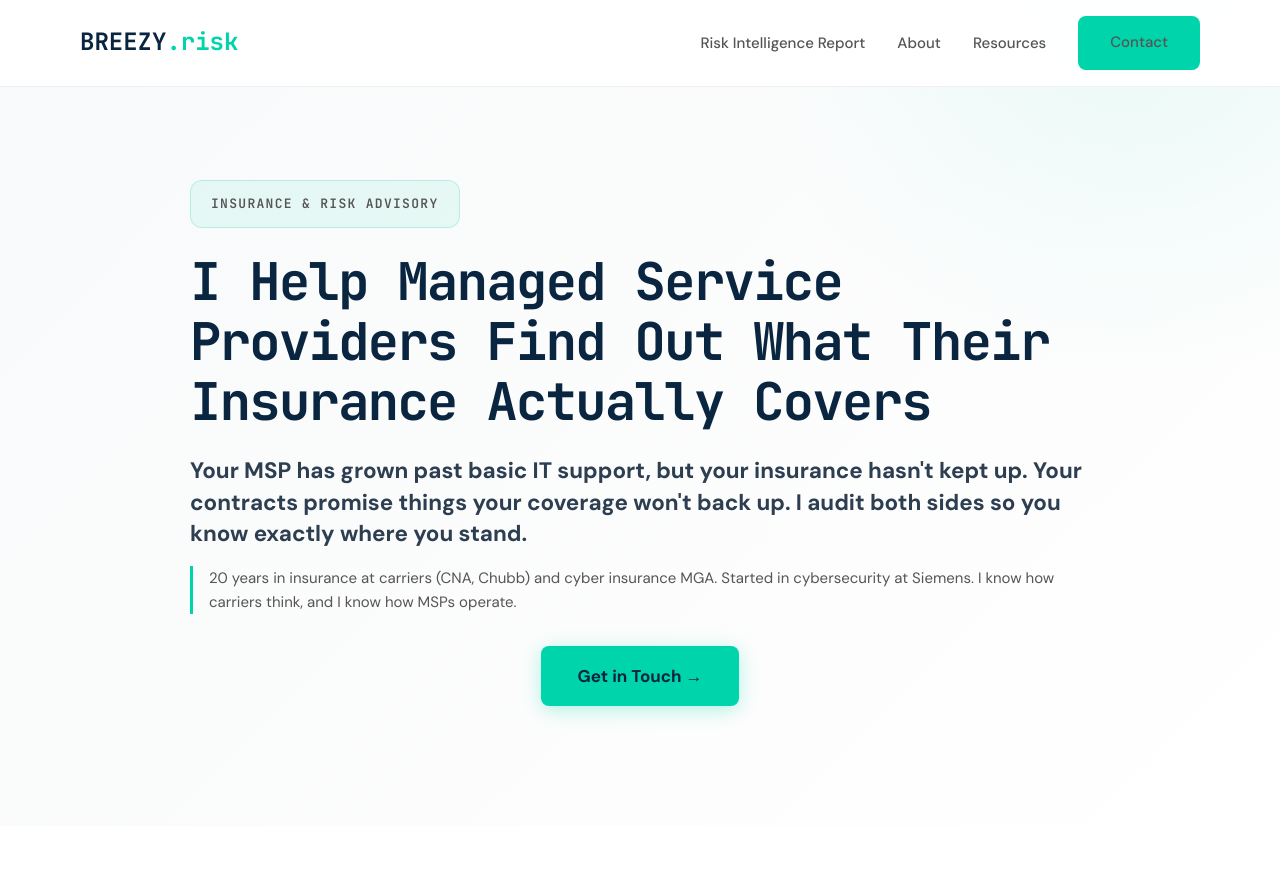
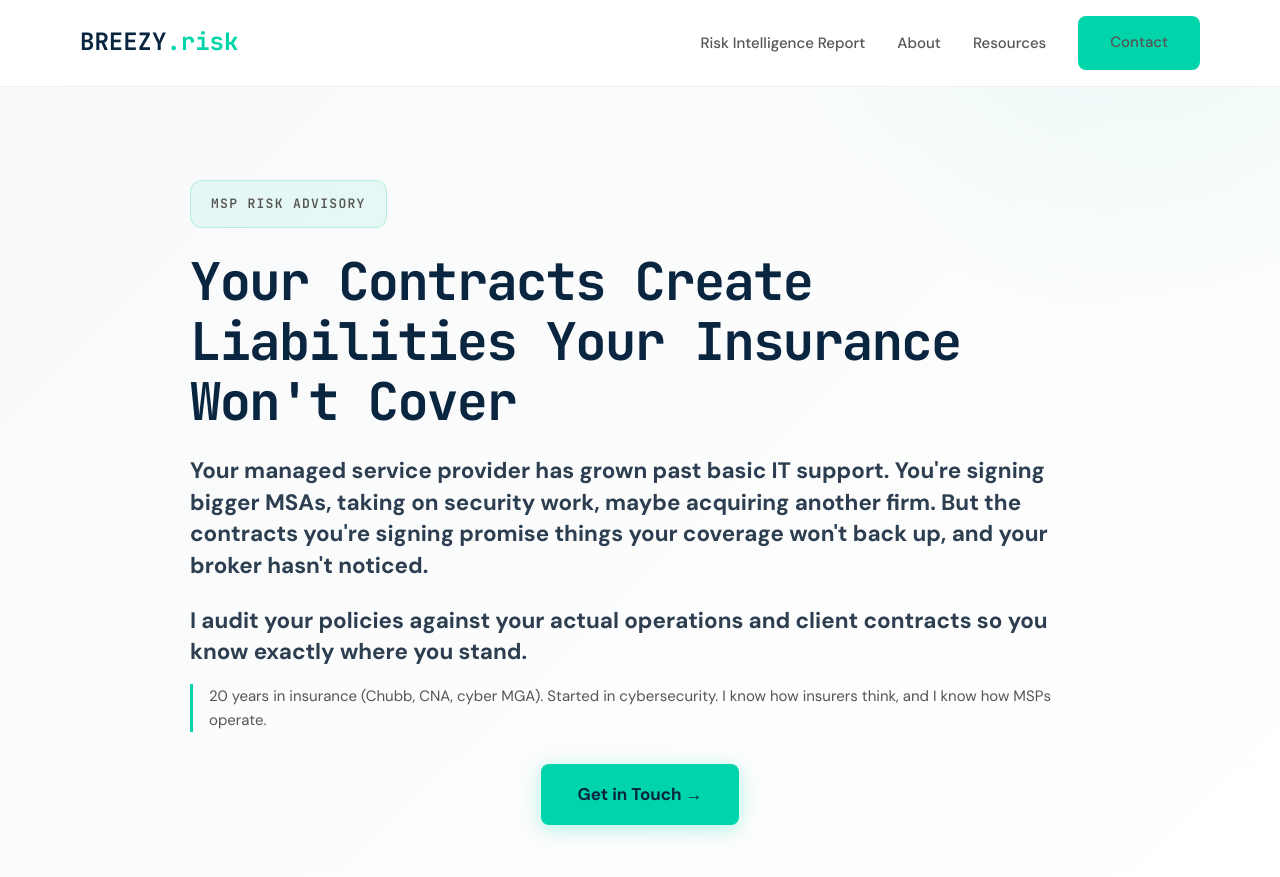
Before and after one commit to joeproe1/breezyins.com, a Jekyll site: the page built from index.html, in a window 1280 px wide and 900 px high. Shown: the top 877 px of the window. Built offline with Jekyll 4.4.1, drawn with Linux system fonts in a browser that asks for light colours.

Commit message:
Homepage hero: pivot to business-problem-first framing
Lead with contracts/liabilities instead of insurance. Matches the
strategic reframe from Feb 23 (insurance is the back end, not the
front door). Also: spell out "managed service provider" on first use,
update meta description, change "carriers" to "insurers" in credibility line.

Co-Authored-By: Claude Opus 4.6 <noreply@anthropic.com>

```diff
--- a/index.html
+++ b/index.html
@@ -1,7 +1,7 @@
 ---
 layout: home
 title: "MSP Insurance & Risk Advisory"
-description: "I help MSPs find out what their insurance covers, and what it doesn't. Policy audits for Tech E&O, Cyber, and contract compliance."
+description: "Your MSP contracts create liabilities your insurance won't cover. I audit your policies against your operations and client contracts so you know exactly where you stand."
 ---
 
 <!-- Hero Section -->
@@ -9,16 +9,20 @@ description: "I help MSPs find out what their insurance covers, and what it does
   <div class="container">
     <div class="hero-content" style="max-width:900px;margin:0 auto;text-align:left">
 
-      <div class="hero-breadcrumb">Insurance &amp; Risk Advisory</div>
+      <div class="hero-breadcrumb">MSP Risk Advisory</div>
 
-      <h1>I Help Managed Service Providers Find Out What Their Insurance Actually Covers</h1>
+      <h1>Your Contracts Create Liabilities Your Insurance Won't Cover</h1>
 
       <p class="hero-subheadline">
-        Your MSP has grown past basic IT support, but your insurance hasn't kept up. Your contracts promise things your coverage won't back up. I audit both sides so you know exactly where you stand.
+        Your managed service provider has grown past basic IT support. You're signing bigger MSAs, taking on security work, maybe acquiring another firm. But the contracts you're signing promise things your coverage won't back up, and your broker hasn't noticed.
+      </p>
+
+      <p class="hero-subheadline">
+        I audit your policies against your actual operations and client contracts so you know exactly where you stand.
       </p>
 
       <p class="hero-credibility">
-        20 years in insurance at carriers (CNA, Chubb) and cyber insurance MGA. Started in cybersecurity at Siemens. I know how carriers think, and I know how MSPs operate.
+        20 years in insurance (Chubb, CNA, cyber MGA). Started in cybersecurity. I know how insurers think, and I know how MSPs operate.
       </p>
 
       <div class="cta-group" style="justify-content: center;">
```
